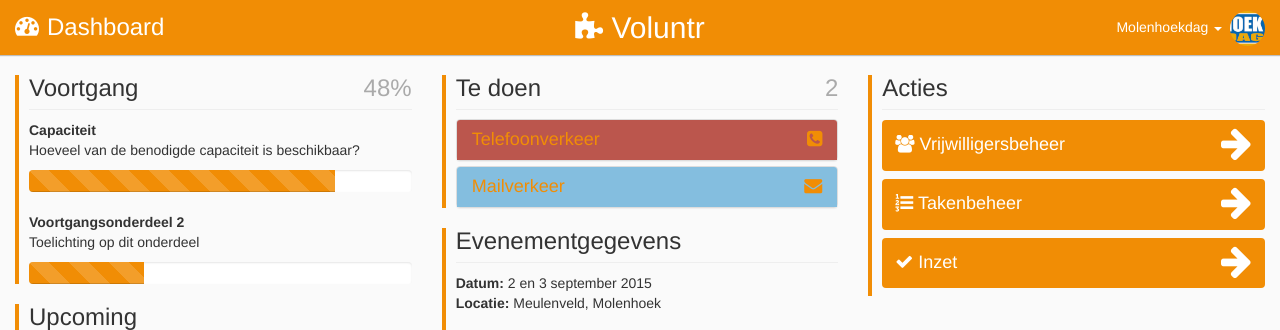
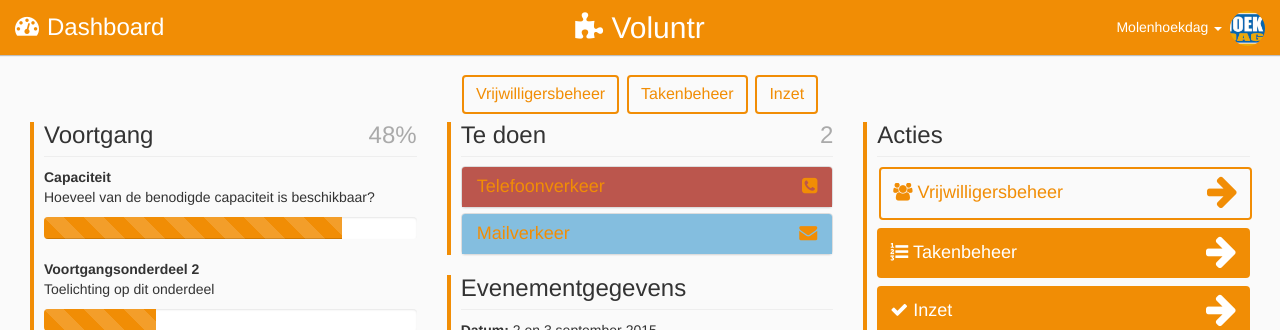
Before and after one commit to MaxWindau/Voluntr, a PHP site: page / in a window 1280 px wide. Shown: the top 330 px of the page. Run offline with PHP 8.4, Linux system fonts and the light colour scheme; some libraries are stand-ins or nearby versions; some web fonts are replaced.

Commit message:
Added new button

```diff
--- a/css/style.css
+++ b/css/style.css
@@ -45,7 +45,7 @@
 /********/
 
 /* Containers */
-.cont-background {
+.container {
     background-color: #fafafa;
     position: fixed;
     top: 0;
@@ -89,6 +89,11 @@
 }
 .header .right {
     text-align:right;
+}
+
+/* Menu */
+.menu {
+    text-align:center;
 }
 
 /* Blocks */
@@ -150,6 +155,30 @@
     color: white !important;
 }
 
+/* btn-menu: orange bordered button with colored hover */
+.btn-menu {
+    color: #F18D05 !important;
+    background-color: transparent;
+    border: 2px solid #F18D05;
+    margin-bottom: 8px !important;
+    font-size:16px;
+    margin-right:2px;
+    margin-left:2px;
+}
+.btn-menu:hover, .btn-menu:focus, .btn-menu:active, .btn-menu.active, .open .dropdown-toggle.btn-menu {
+    color: #ffffff !important;
+    background-color: #F18D05;
+    border-color: #F18D05;
+}
+.btn-menu:active, .btn-menu.active, .open .dropdown-toggle.btn-menu {
+    color: white !important;
+}
+.btn-menu.disabled, .btn-menu[disabled], fieldset[disabled] .btn-menu, .btn-menu.disabled:hover, .btn-menu[disabled]:hover, fieldset[disabled] .btn-menu:hover, .btn-menu.disabled:focus, .btn-menu[disabled]:focus, fieldset[disabled] .btn-menu:focus, .btn-menu.disabled:active, .btn-menu[disabled]:active, fieldset[disabled] .btn-menu:active, .btn-menu.disabled.active, .btn-menu[disabled].active, fieldset[disabled] .btn-menu.active {
+    background-color: white;
+    border-color: #F18D05;
+    color: white !important;
+}
+
 /**********/
 /* TABLES */
 /**********/
--- a/index.html
+++ b/index.html
@@ -28,7 +28,7 @@
     </head>
 
     <body>
-        <div class="cont-background">
+        <div class="container">
             <!-- HEADER START -->
             <div class="header">
                 <!-- Header LEFT -->
@@ -63,6 +63,12 @@
 
             <!-- DESKTOP CONTENT START -->
             <div class="header-push hidden-xs">
+
+                <div class="menu">
+                    <a class="btn btn-menu">Vrijwilligersbeheer</a>
+                    <a class="btn btn-menu">Takenbeheer</a>
+                    <a class="btn btn-menu">Inzet</a>
+                </div>
 
                 <!-- COLUMN 1 START -->
                 <div class="col-sm-6 col-md-4">
@@ -237,7 +243,7 @@
 
                             <!-- Vrijwilligersbeheer -->
                             <div class="col-sm-6 col-md-12">
-                                <a class="btn btn-basis" style="width:100%;">
+                                <a class="btn btn-menu" style="width:100%;">
                                     <div style="width:100%;">
                                         <div style="overflow:hidden;float:left;width:80%;text-align:left;margin-top:8px !important;">
                                             <h4><i class="fa fa-users"></i> Vrijwilligersbeheer</h4>
```
